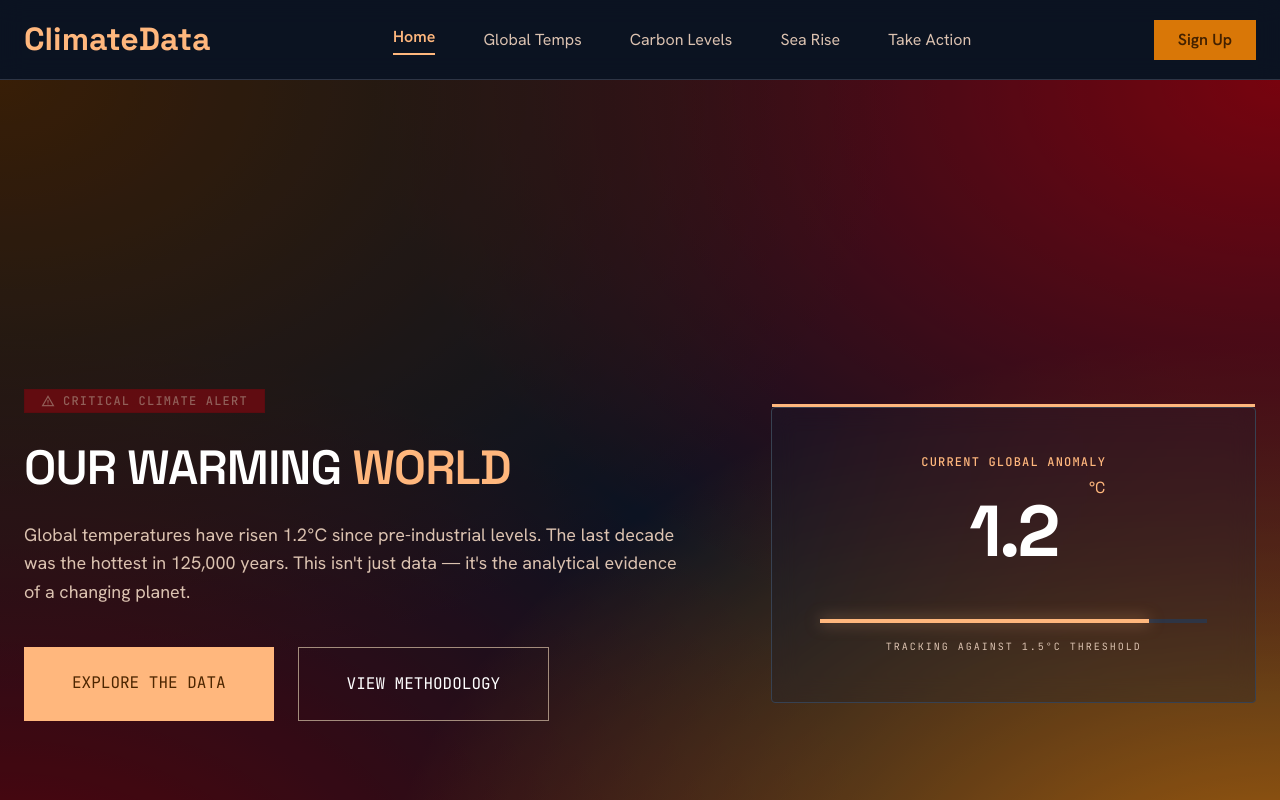
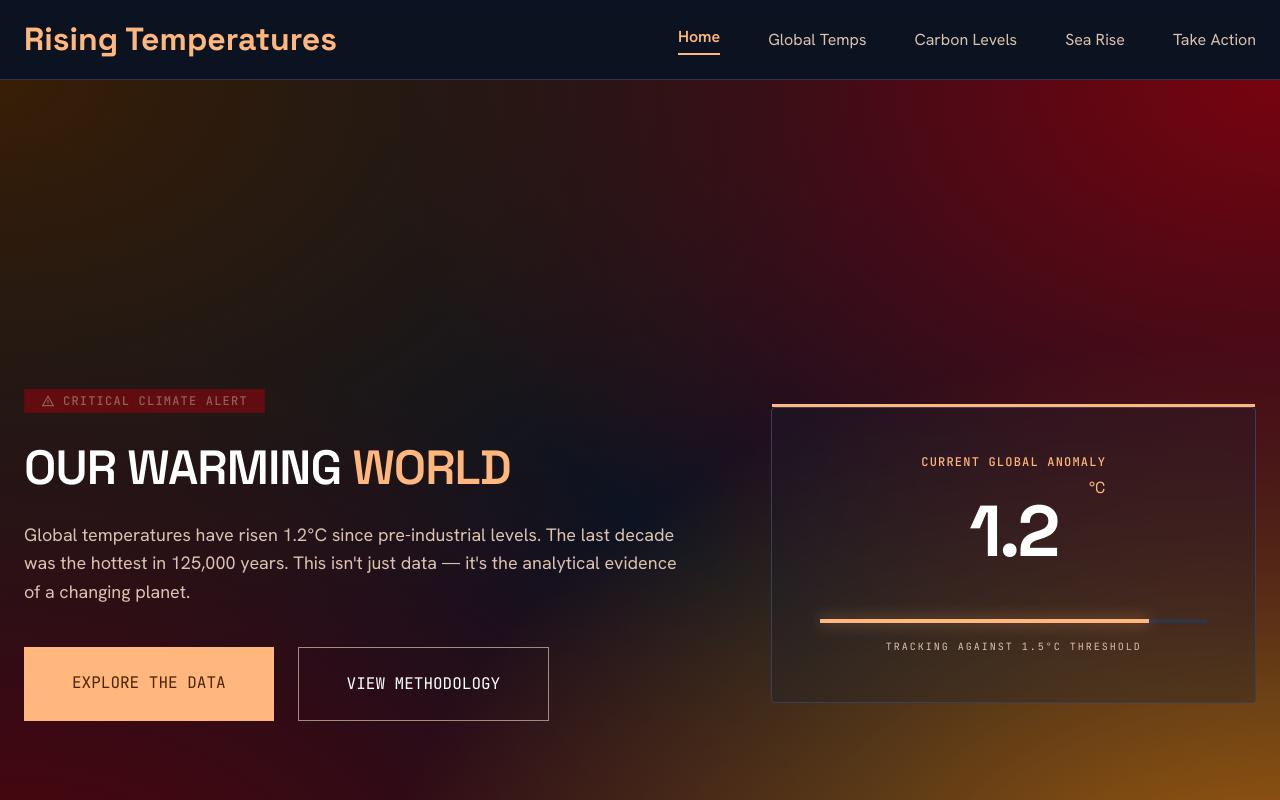
Before and after one commit to Hunterhghs/Rising-Temperatures, a plain HTML site: page index.html in a window 1280 px wide. Shown: the top 800 px of the page. Drawn offline with nearby package versions, Linux system fonts and the light colour scheme.

Commit message:
Rebrand: ClimateData → Rising Temperatures, remove Sign Up button

```diff
--- a/index.html
+++ b/index.html
@@ -3,7 +3,7 @@
 <head>
 <meta charset="utf-8"/>
 <meta content="width=device-width, initial-scale=1.0" name="viewport"/>
-<title>ClimateData | Our Warming World — Global Climate Intelligence</title>
+<title>Rising Temperatures | Our Warming World — Global Climate Intelligence</title>
 <meta name="description" content="Comprehensive climate data and analysis. Global temperature anomalies, CO₂ levels, sea level rise, and climate action intelligence."/>
 <script src="https://cdn.tailwindcss.com?plugins=forms,container-queries"></script>
 <link href="https://fonts.googleapis.com/css2?family=Space+Grotesk:wght@300;400;500;600;700&amp;family=Hanken+Grotesk:wght@300;400;500;600&amp;family=JetBrains+Mono:wght@400;500&amp;display=swap" rel="stylesheet"/>
@@ -71,7 +71,7 @@
 <body class="bg-background text-on-background font-body-md selection:bg-primary-container selection:text-on-primary-container">
 <!-- === TOP NAVIGATION === -->
 <nav class="sticky top-0 z-50 bg-background/95 backdrop-blur-md border-b border-surface-variant flex justify-between items-center px-grid-margin w-full h-20 max-w-7xl mx-auto">
-<a href="index.html" class="font-headline-md text-headline-md font-bold text-primary hover:text-white transition-colors">ClimateData</a>
+<a href="index.html" class="font-headline-md text-headline-md font-bold text-primary hover:text-white transition-colors">Rising Temperatures</a>
 <div class="hidden md:flex items-center gap-lg">
 <a class="text-primary font-bold border-b-2 border-primary pb-1 font-body-md text-body-md" href="index.html">Home</a>
 <a class="text-on-surface-variant hover:text-primary transition-colors font-body-md text-body-md" href="global-temps.html">Global Temps</a>
@@ -79,7 +79,7 @@
 <a class="text-on-surface-variant hover:text-primary transition-colors font-body-md text-body-md" href="sea-rise.html">Sea Rise</a>
 <a class="text-on-surface-variant hover:text-primary transition-colors font-body-md text-body-md" href="take-action.html">Take Action</a>
 </div>
-<button class="bg-primary-container text-on-primary-container px-md py-xs rounded-DEFAULT font-bold active:scale-95 duration-100 hover:bg-surface-container-high transition-all">Sign Up</button>
+
 </nav>
 
 <main>
@@ -360,8 +360,8 @@
 <footer class="bg-surface-container-lowest border-t border-surface-variant">
 <div class="flex flex-col md:flex-row justify-between items-center py-lg px-grid-margin w-full max-w-7xl mx-auto">
 <div class="mb-md md:mb-0">
-<div class="font-headline-md text-headline-md font-bold text-primary mb-xs">ClimateData</div>
-<p class="font-body-md text-body-md text-on-surface-variant max-w-xs">© 2024 ClimateData Intelligence. Analytical rigor for a changing world. Data sourced from NASA GISTEMP, NOAA, and Mauna Loa Observatory.</p>
+<div class="font-headline-md text-headline-md font-bold text-primary mb-xs">Rising Temperatures</div>
+<p class="font-body-md text-body-md text-on-surface-variant max-w-xs">© 2024 Rising Temperatures. Analytical rigor for a changing world. Data sourced from NASA GISTEMP, NOAA, and Mauna Loa Observatory.</p>
 </div>
 <div class="flex flex-wrap gap-md">
 <a class="text-on-surface-variant hover:text-primary transition-colors font-body-md text-body-md" href="#">Privacy Policy</a>
```
Also changed, not shown: carbon-levels.html (+4 -4 lines), global-temps.html (+5 -5 lines), sea-rise.html (+4 -4 lines), take-action.html (+4 -4 lines).
